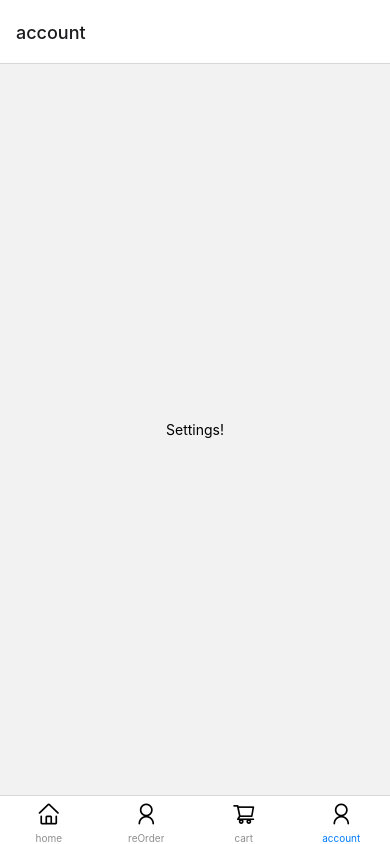
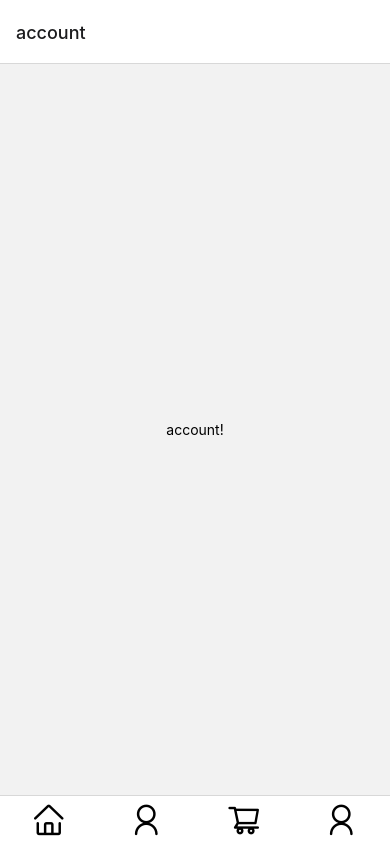
Before and after one commit to iamsubhankarray/shop, a React Native app: screen /account in a window 390 px wide. Built offline with nearby package versions, Linux system fonts and the light colour scheme.

Commit message:
screen options updated

```diff
--- a/App.js
+++ b/App.js
@@ -3,6 +3,8 @@ import { Text, View } from 'react-native';
 import { NavigationContainer } from '@react-navigation/native';
 import { createBottomTabNavigator } from '@react-navigation/bottom-tabs';
 import AntDesign from '@expo/vector-icons/AntDesign';
+import AccountScreen from './screens/account';
+import CartScreen from './screens/Cart';
 
 function HomeScreen() {
   return (
@@ -13,24 +15,18 @@ function HomeScreen() {
   );
 }
 
-function SettingsScreen() {
-  return (
-    <View style={{ flex: 1, justifyContent: 'center', alignItems: 'center' }}>
-      <Text>Settings!</Text>
-    </View>
-  );
-}
+
 
 const Tab = createBottomTabNavigator();
 
 export default function App() {
   return (
     <NavigationContainer>
-      <Tab.Navigator screenOptions={{}}>
-        <Tab.Screen name="home" component={HomeScreen} options={{tabBarIcon:()=><AntDesign name="home" size={24} color="black" />}} />
-        <Tab.Screen name="reOrder" component={HomeScreen} options={{tabBarIcon:()=><AntDesign name="user" size={24} color="black" />}} />
-        <Tab.Screen name="cart" component={HomeScreen} options={{tabBarIcon:()=> <AntDesign name="shoppingcart" size={24} color="black" />}}/>
-        <Tab.Screen name="account" component={SettingsScreen}options={{tabBarIcon:()=><AntDesign name="user" size={24} color="black" />}} />
+      <Tab.Navigator screenOptions={{tabBarShowLabel: false}}>
+        <Tab.Screen name="home" component={HomeScreen} options={{tabBarIcon:()=><AntDesign name="home" size={35} color="black" />}} />
+        <Tab.Screen name="reOrder" component={HomeScreen} options={{tabBarIcon:()=><AntDesign name="user" size={35} color="black" />}} />
+        <Tab.Screen name="cart" component={CartScreen} options={{tabBarIcon:()=> <AntDesign name="shoppingcart" size={35} color="black" />}}/>
+        <Tab.Screen name="account" component={AccountScreen}options={{tabBarIcon:()=><AntDesign name="user" size={35} color="black" />}} />
       </Tab.Navigator>
     </NavigationContainer>
   );
--- /dev/null
+++ b/screens/Cart.js
@@ -0,0 +1,10 @@
+import { View,Text } from "react-native";
+
+function CartScreen() {
+    return (
+      <View style={{ flex: 1, justifyContent: 'center', alignItems: 'center' }}>
+        <Text>Cart!</Text>
+      </View>
+    );
+  }
+  export default CartScreen
--- /dev/null
+++ b/screens/account.js
@@ -0,0 +1,10 @@
+import { View,Text } from "react-native";
+
+function AccountScreen() {
+    return (
+      <View style={{ flex: 1, justifyContent: 'center', alignItems: 'center' }}>
+        <Text>account!</Text>
+      </View>
+    );
+  }
+  export default AccountScreen
```
Also changed, not shown: screens/Reorder.js (added, +10 -0 lines).
